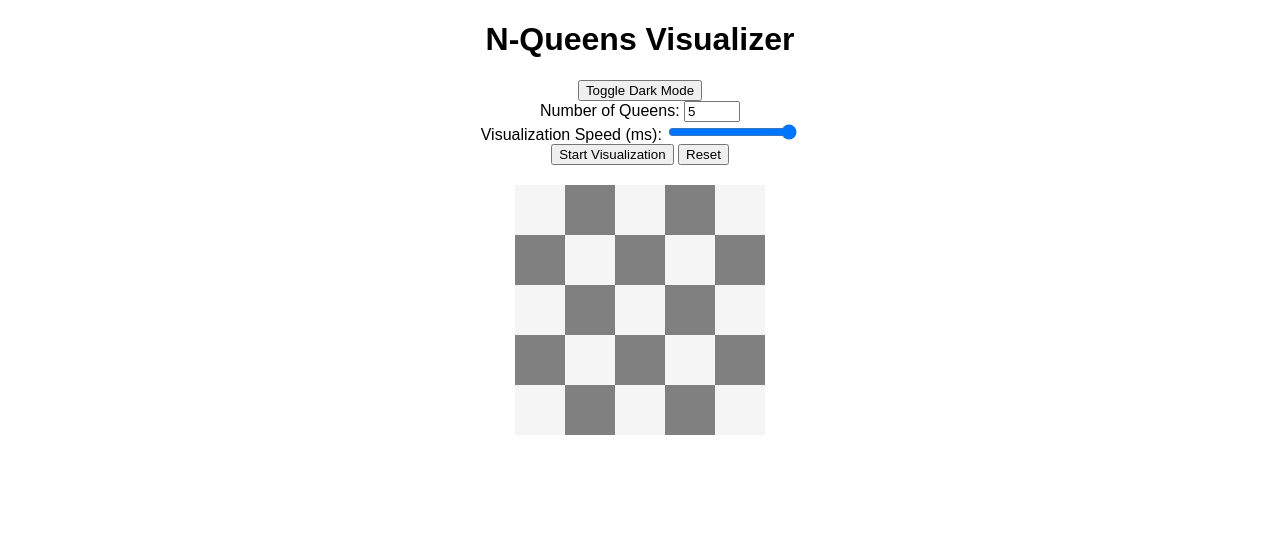
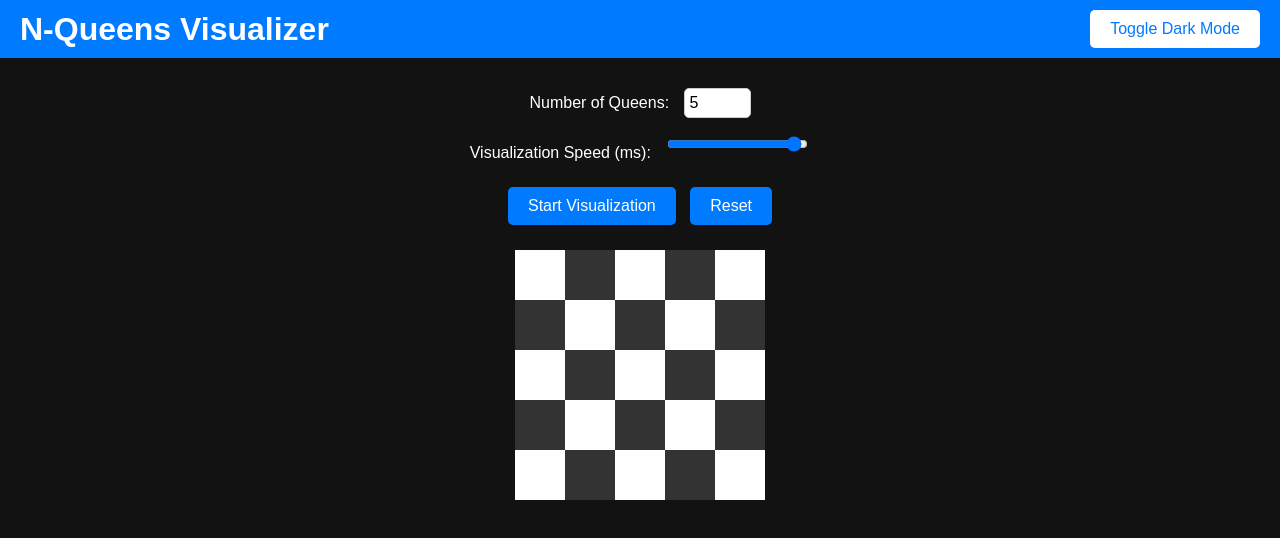
Before and after one commit to singh-pranjal-2004/N-Queen-Visualizer, a plain HTML site: page index.html in a window 1280 px wide. Drawn offline with Linux system fonts and the light colour scheme.

Commit message:
Update style.css

```diff
--- a/style.css
+++ b/style.css
@@ -1,78 +1,152 @@
-/* styles.css */
+/* General styles */
 body {
-    font-family: Arial, sans-serif;
+    font-family: 'Arial', sans-serif;
     text-align: center;
+    background-color: #121212; /* Default to dark mode */
+    color: #fff; /* Text color for dark mode */
+    transition: background-color 0.3s, color 0.3s;
+    margin: 0;
+    padding: 0;
 }
 
+.light-mode {
+    background-color: #f4f4f9; /* Background color for light mode */
+    color: #333; /* Text color for light mode */
+}
+
+/* Header */
+header {
+    display: flex;
+    justify-content: space-between;
+    align-items: center;
+    padding: 10px 20px;
+    background-color: #007BFF;
+    color: #fff;
+}
+
+header h1 {
+    margin: 0;
+}
+
+header button {
+    background-color: #fff;
+    color: #007BFF;
+    border: none;
+    padding: 10px 20px;
+    cursor: pointer;
+    font-size: 16px;
+    border-radius: 5px;
+    transition: background-color 0.3s, color 0.3s;
+}
+
+header button:hover {
+    background-color: #0056b3;
+    color: #fff;
+}
+
+/* Main content */
+main {
+    padding: 20px;
+}
+
+/* Controls */
+.controls {
+    margin: 10px 0;
+}
+
+.controls label {
+    margin-right: 10px;
+}
+
+.controls input[type="number"],
+.controls input[type="range"] {
+    padding: 5px;
+    font-size: 16px;
+    border-radius: 5px;
+    border: 1px solid #ccc;
+}
+
+/* Buttons */
+.buttons {
+    margin: 20px 0;
+}
+
+.buttons button {
+    margin: 5px;
+    padding: 10px 20px;
+    font-size: 16px;
+    cursor: pointer;
+    background-color: #007BFF;
+    color: #fff;
+    border: none;
+    border-radius: 5px;
+    transition: background-color 0.3s;
+}
+
+.buttons button:hover {
+    background-color: #0056b3;
+}
+
+/* Board */
 #board {
     display: grid;
+    justify-content: center;
     margin: 20px auto;
-    justify-content: center;
-    /* border: 2px solid black; */
+    max-width: 100%;
 }
 
 .cell {
     width: 50px;
     height: 50px;
-    display: flex;
-    justify-content: center;
-    align-items: center;
-    box-sizing: border-box;
+}
+
+.cell img {
+    width: 100%;
+    height: 100%;
 }
 
 .white {
-    background-color: whitesmoke;
+    background-color: #fff;
 }
 
 .black {
-    background-color: gray;
+    background-color: #333;
 }
 
-.queen {
-    width: 30px;
-    height: 30px;
-}
-
+/* Solutions */
 #solutions-container {
-    display: flex;
-    justify-content: center;
-    flex-wrap: wrap;
-    margin: 20px auto;
+    margin: 20px 0;
 }
 
 #solutions {
     display: flex;
     flex-wrap: wrap;
     justify-content: center;
-    gap: 10px;
 }
 
 .solution-board {
     display: grid;
     margin: 10px;
-    border: 1px solid black;
-    grid-template-columns: repeat(8, 30px);
-    width: fit-content;
+    padding: 10px;
+    border: 2px solid #007BFF;
+    border-radius: 10px;
+    background-color: black;
 }
 
-.solution-cell {
+.solution-board .solution-cell {
     width: 30px;
     height: 30px;
-    display: flex;
-    justify-content: center;
-    align-items: center;
-    box-sizing: border-box;
 }
 
 .solution-white {
-    background-color: white;
+    background-color: #fff;
 }
 
 .solution-black {
-    background-color: gray;
+    background-color: #333;
 }
 
 .solution-queen {
-    width: 20px;
-    height: 20px;
+    width: 100%;
+    height: 100%;
 }
```
